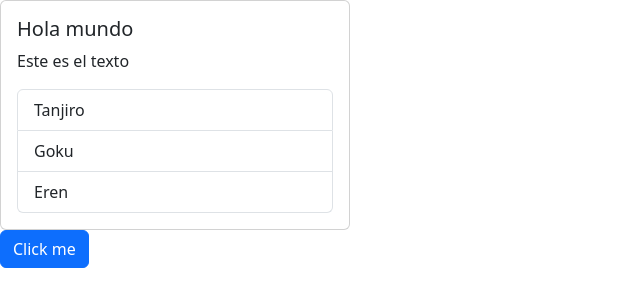
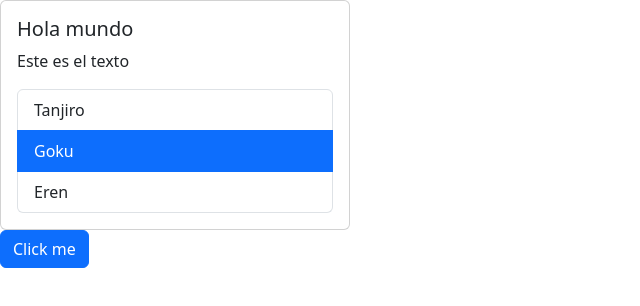
Before and after one commit to Andythe20/React-practica, a React (Vite) app: page / in a window 1280 px wide. Shown: the top 306 px of the page, without its empty margins (0-640 px from the left). Built offline with nearby package versions, Linux system fonts and the light colour scheme.

Commit message:
gestion de estado

```diff
--- a/src/components/List.jsx
+++ b/src/components/List.jsx
@@ -1,14 +1,22 @@
+import { useState } from "react";
 
 function List({ data }) {
+  const [index, setIndex] = useState(1);
   //capturar el evento de click
-  function handleClick(e){
-    console.log(e)
+  function handleClick(i) {
+    setIndex(i);
   }
-
+  /* OJO! para que funcione handleClick, no debe hacerse una llamada directa 'onClick={handleClick(idx)}'
+  porque se ejecuta directamente, en vez de cuando se hace el evento de click. Usamos una funcion anonima para evitar esto.
+  */
   return (
     <ul className="list-group">
-      {data.map((elemento) => (
-        <li onClick={handleClick} className="list-group-item" key={elemento}>
+      {data.map((elemento, idx) => (
+        <li
+          onClick={() => handleClick(idx)}
+          className={`list-group-item ${index == idx ? "active" : ""}`}
+          key={elemento}
+        >
           {elemento}
         </li>
       ))}
@@ -16,5 +24,4 @@ function List({ data }) {
   );
 }
 
-
 export default List;
```
